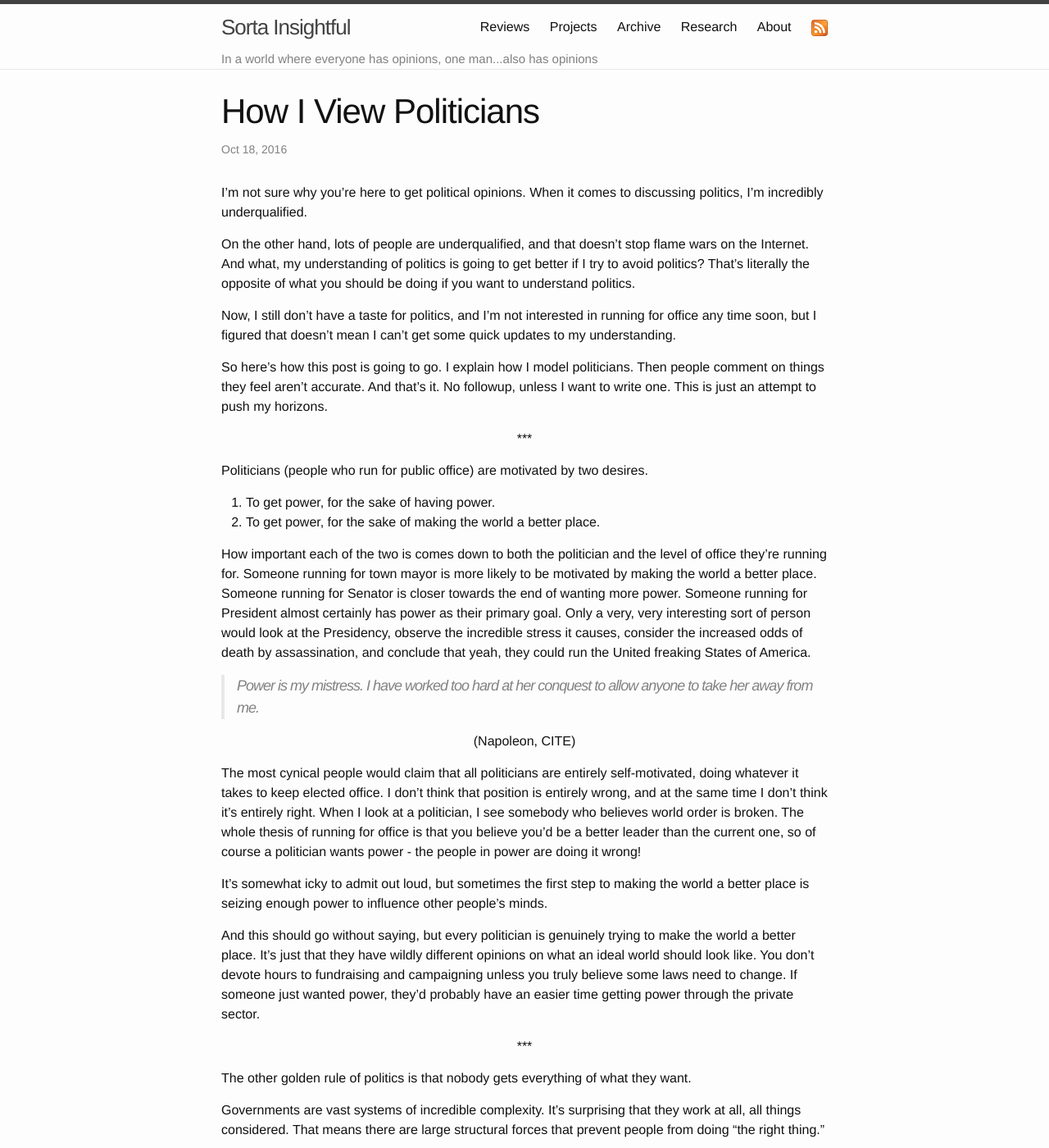
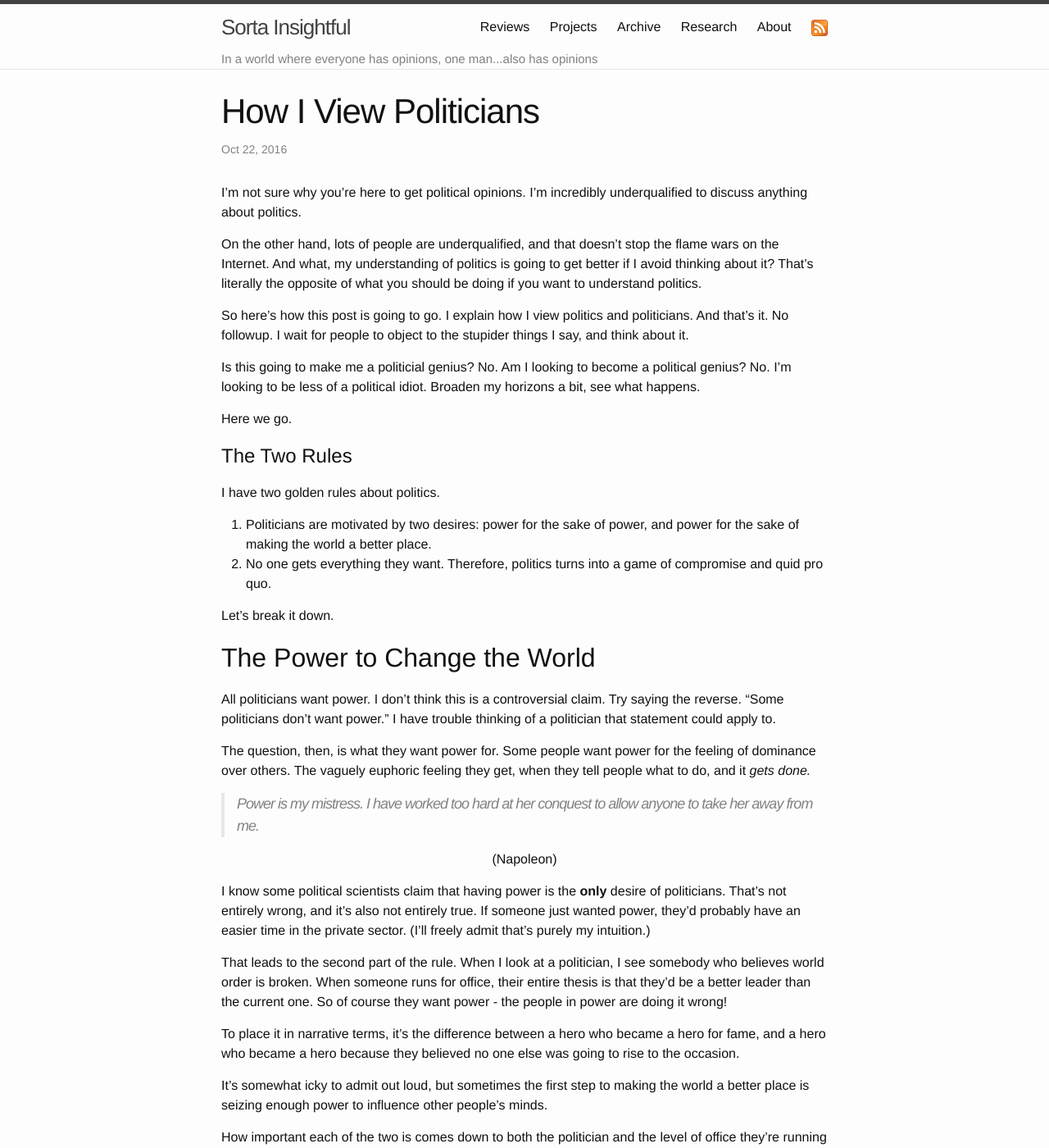
Before and after one commit to alexirpan/alexirpan.github.io, a Jekyll site: the page built from _posts/2016-10-18-politics.markdown, in a window 1280 px wide and 1400 px high. Shown: the whole window at 82% size. Built offline with Jekyll 4.4.1, drawn with Linux system fonts in a browser that asks for light colours; some of the changed text lies outside the part shown.

Commit message:
Adding headings, slight reorganization.

```diff
--- a/_posts/2016-10-18-politics.markdown
+++ b/_posts/2016-10-18-politics.markdown
@@ -1,32 +1,73 @@
 ---
 layout: post
 title:  "How I View Politicians"
-date:   2016-10-18 22:50:00 -0700
+date:   2016-10-22 15:54:00 -0700
 ---
 
-I'm not sure why you're here to get political opinions. When it comes to
-discussing politics, I'm incredibly underqualified.
+I'm not sure why you're here to get political opinions. I'm incredibly
+underqualified to discuss anything about politics.
 
 On the other hand, lots of people are underqualified, and that doesn't stop
-flame wars on the Internet. And what, my understanding of politics is going
-to get better if I try to avoid politics? That's literally the opposite
+the flame wars on the Internet. And what, my understanding of politics is going
+to get better if I avoid thinking about it? That's literally the opposite
 of what you should be doing if you want to understand politics.
 
-Now, I still don't have a taste for politics, and I'm not interested in running
-for office any time soon, but I figured that doesn't mean I can't get some quick
-updates to my understanding.
+So here's how this post is going to go. I explain how I view politics and
+politicians. And that's it. No followup. I wait for people to object to the
+stupider things I say, and think about it.
 
-So here's how this post is going to go. I explain how I model politicians. Then
-people comment on things they feel aren't accurate. And that's it. No followup,
-unless I want to write one. This is just an attempt to push my horizons.
+Is this going to make me a politicial genius? No. Am I looking to become
+a political genius? No. I'm looking to be less of a political idiot.
+Broaden my horizons a bit, see what happens.
 
-\*\*\*
+Here we go.
+
+The Two Rules
+===========================================================
+
+I have two golden rules about politics.
+
+1. Politicians are motivated by two desires: power for the sake of power, and
+power for the sake of making the world a better place.
+2. No one gets everything they want. Therefore, politics turns into a game
+of compromise and quid pro quo.
+
+Let's break it down.
+
+The Power to Change the World
+-----------------------------------------------------------
+
+All politicians want power. I don't think this is a controversial claim.
+Try saying the reverse. "Some politicians don't want power." I have trouble
+thinking of a politician that statement could apply to.
+
+The question, then, is what they want power for. Some people want power for
+the feeling of dominance over others. The vaguely euphoric feeling they get,
+when they tell people what to do, and it *gets done.*
+
+> Power is my mistress. I have worked too hard at her conquest to allow anyone
+> to take her away from me.
+
+(Napoleon)
 {: .centered }
 
-Politicians (people who run for public office) are motivated by two desires.
+I know some political scientists claim that having power is the **only**
+desire of politicians. That's not entirely wrong, and it's also not entirely
+true. If someone just wanted power, they'd probably have an easier time in
+the private sector. (I'll freely admit that's purely my intuition.)
 
-1. To get power, for the sake of having power.
-2. To get power, for the sake of making the world a better place.
+That leads to the second part of the rule. When I look at a politician, I see
+somebody who believes world order is broken. When someone runs for office,
+their entire thesis is that they'd be a better leader than the current one.
+So of course they want power - the people in power are doing it wrong!
+
+To place it in narrative terms, it's the difference between a hero who
+became a hero for fame, and a hero who became a hero because they believed
+no one else was going to rise to the occasion.
+
+It's somewhat icky to admit out loud, but sometimes the first step to making
+the world a better place is seizing enough power to influence other people's
+minds.
 
 How important each of the two is comes down to both the politician and the level
 of office they're running for. Someone running for town mayor is more likely to
@@ -37,20 +78,6 @@ sort of person would look at the Presidency, observe the incredible stress
 it causes, consider the increased odds of death by assassination, and conclude
 that yeah, they could run the United freaking States of America.
 
-> Power is my mistress. I have worked too hard at her conquest to allow anyone
-> to take her away from me.
-
-(Napoleon, CITE)
-{: .centered }
-
-The most cynical people would claim that all politicians are entirely
-self-motivated, doing whatever it takes to keep elected office. I don't think
-that position is entirely wrong, and at the same time I don't think it's
-entirely right. When I look at a politician, I see somebody who believes
-world order is broken. The whole thesis of running for office is that you
-believe you'd be a better leader than the current one, so of course
-a politician wants power - the people in power are doing it wrong!
-
 It's somewhat icky to admit out loud, but sometimes the first step to making
 the world a better place is seizing enough power to influence other people's
 minds.
@@ -59,8 +86,7 @@ And this should go without saying, but every politician is genuinely trying
 to make the world a better place. It's just that they have wildly different
 opinions on what an ideal world should look like. You don't devote hours to
 fundraising and campaigning unless you truly believe some laws need to
-change. If someone just wanted power, they'd probably have an easier time
-getting power through the private sector.
+change.
 
 \*\*\*
 {: .centered }
@@ -121,18 +147,40 @@ you in the election. And remember, the whole reason you're a politician
 is because you believe the people in charge are doing it wrong. The person
 replacing you is going to do it wrong too.
 
-*In a democracy, votes are the ways to keep a politician's desire for power
-aligned with your interests.* If you agree with one candidate more than the
-other, you vote for the candidate you like more, because that rewards
-candidates that follow your norms and punishes candidates that don't.
+Does it bother me, that politicians may be saying things they don't believe
+in? Yes, it does. But that doesn't make me not want to vote for them, because
+to me it shows they're good at playing the game.
 
-It's hard to understand how powerful this is. Everyone says that if you don't
-vote, your voice won't be heard, but when you realize that you have the power
-to punish politicians for being sexist, or racist, or pro-choice/pro-life, or
-for denying/embracing climate change, and furthermore that they *have* to
-change their mind, *even if they believe otherwise*, for the sake of keeping
-elected office, you realize there's a power there. And you didn't have to
-campaign for weeks to get it.
+\*\*\*
+
+Given these principles, what makes a politician appleaing to me? How do I
+choose who to vote for?
+
+People like to say that every vote counts, and if you don't vote, you don't have
+a voice in the democracy. That's true, but it's so cliche that it's lost
+the impact it deserves.
+
+I think of votes like so: *votes are the means by which the public keeps
+a politician's desire for power aligned with the public's interests.*
+Yes, voting for a candidate gives them your support. But the flip side is also
+true - not voting for a candidate punishes them into moving closer to
+your position.
+
+If a majority of the country agrees that interracial marriage shouldn't be
+illegal and votes accordingly, it doesn't matter whether the politician
+supports interracial marriage. If they speak out against it, they lose their
+next election. That's it. There's no way out, for this hypothetical politician.
+
+At some point, there's no difference between pandering to racists and being a
+racist. And similarly, at some point there's no difference between pandering
+to equal rights and believing in equal rights.
+
+So there's one answer: vote for politicians who are closest to your personal
+beliefs.
+
+For me though, there's another metric: vote for politicians who look like
+they'll actually get things done. Recall the golden rule of politics - no
+one gets all of what they want.
 
 
 \*\*\*
```
